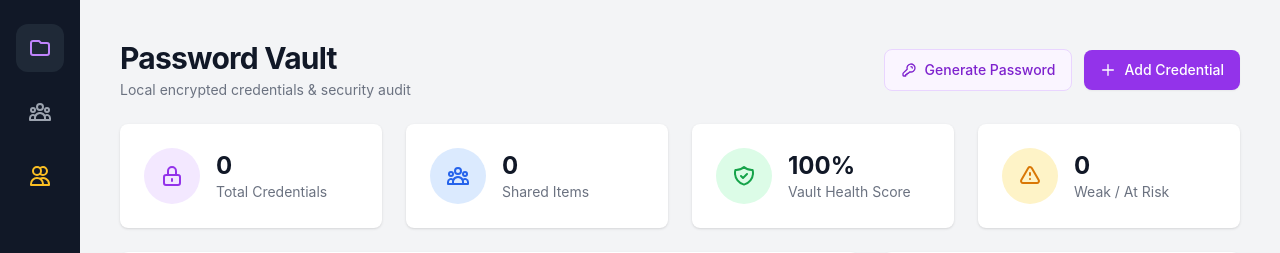
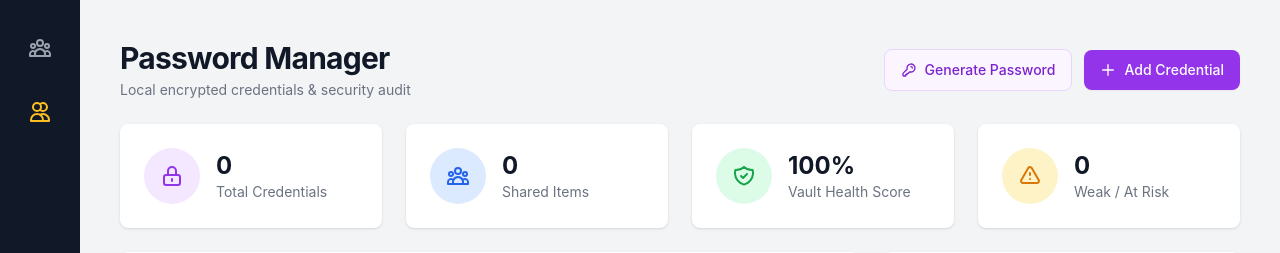
Before and after one commit to Gw3nhael51/PasswordManager, a PHP site: page /dashboard in a window 1280 px wide. Shown: the part 80-333 px from the top of the page. Run offline with PHP 8.4, Linux system fonts and the light colour scheme; a user stored in the database is signed in; some libraries are stand-ins or nearby versions.

Commit message:
refactor: harmoniser le nommage PasswordManager et l'affichage conditionnel de la sidebar

```diff
--- a/app/View/components/dashboard_header.php
+++ b/app/View/components/dashboard_header.php
@@ -1,7 +1,7 @@
 <!-- Afficher : Présenter l'en-tête du tableau de bord avec les actions principales -->
 <div class="flex flex-col space-y-4 sm:space-y-0 sm:flex-row sm:items-center sm:justify-between">
     <div>
-        <h1 class="text-3xl font-bold text-gray-900 tracking-tight">Password Vault</h1>
+        <h1 class="text-3xl font-bold text-gray-900 tracking-tight">Password Manager</h1>
         <p class="text-sm text-gray-500 mt-1">Local encrypted credentials & security audit</p>
     </div>
     <div class="flex items-center space-x-3">
--- a/app/View/components/sidebar.php
+++ b/app/View/components/sidebar.php
@@ -9,12 +9,14 @@
     <div class="flex-grow flex flex-col justify-between text-gray-400 bg-gray-900 w-20">
         <nav class="flex flex-col items-center py-6 space-y-4">
             <!-- Lien vers le coffre principal -->
+            <?php if (isUser() && isConnected()) : ?>
                 <a href="index.php" class="inline-flex items-center justify-center p-3 text-purple-400 bg-gray-800 rounded-xl hover:text-white transition" title="My Vault">
                     <span class="sr-only">My Vault</span>
                     <svg class="h-6 w-6" fill="none" viewBox="0 0 24 24" stroke="currentColor">
                         <path stroke-linecap="round" stroke-linejoin="round" stroke-width="2" d="M3 7v10a2 2 0 002 2h14a2 2 0 002-2V9a2 2 0 00-2-2h-6l-2-2H5a2 2 0 00-2 2z" />
                     </svg>
                 </a>
+            <?php endif; ?>
 
             <!-- Lien vers les éléments partagés -->
             <a href="#shared" id="filter-shared-nav" class="inline-flex items-center justify-center p-3 hover:text-white hover:bg-gray-800 rounded-xl transition" title="Shared Credentials">
--- a/app/View/dashboard.php
+++ b/app/View/dashboard.php
@@ -1,6 +1,6 @@
 <?php
     // Configurer : Définir le titre et la classe du corps de page
-    $title = "Password Vault";
+    $title = "Password Manager";
     $bodyClass = "flex bg-gray-100 min-h-screen";
 
     require_once __DIR__ . '/../Controller/auth.php';
```
Also changed, not shown: README.md. Lines whose indentation alone changed are shown as unchanged.
